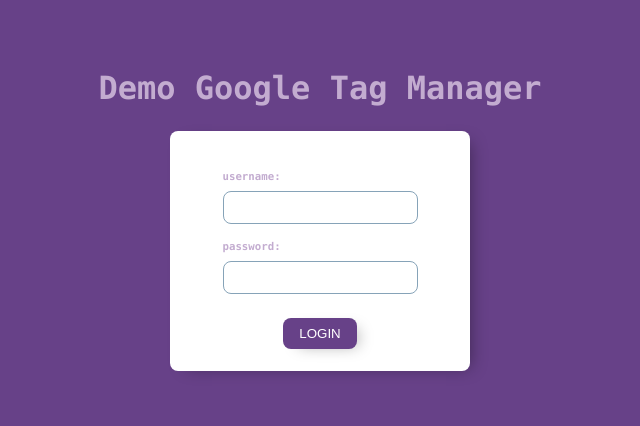
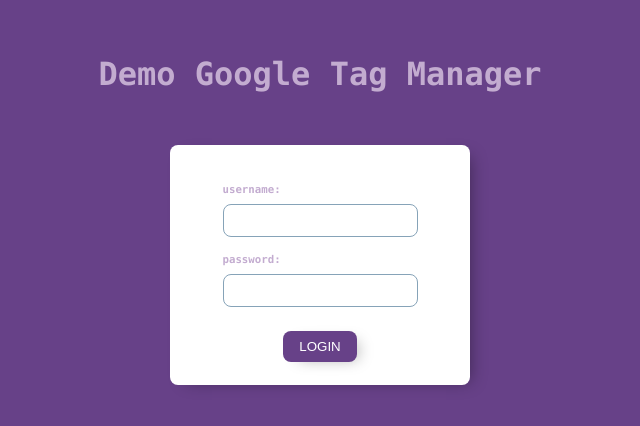
Before and after one commit to NapasIsSky/ga-demo-gtm, a Next.js app: page / in a window 1280 px wide. Shown: the part 180-606 px from the top of the page, without its empty margins (320-960 px from the left). Built offline with nearby package versions, Linux system fonts and the light colour scheme.

Commit message:
edit big title style

```diff
--- a/src/styles/Home.module.css
+++ b/src/styles/Home.module.css
@@ -1,6 +1,6 @@
 .bigTitle {
   color: var(--secondary-color);
-  margin-bottom: var(--spaceing-3);
+  margin-bottom: 4%;
 }
 
 .loginContainer {
```
